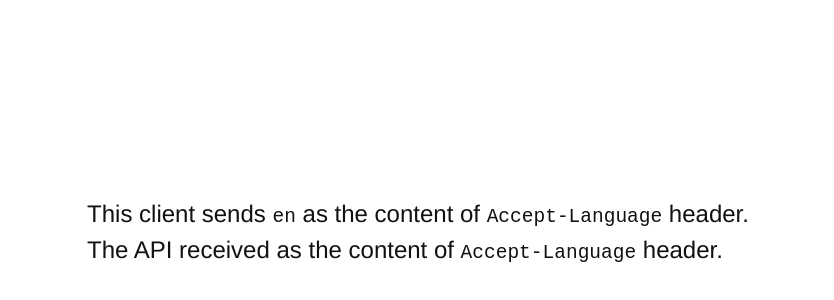
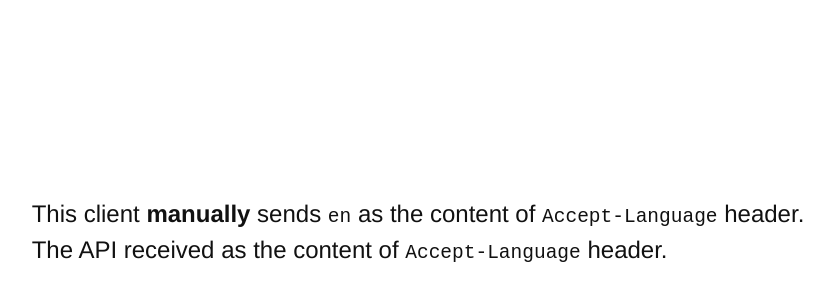
Before and after one commit to remi/brave-accept-language-override, a plain HTML site: page index.html in a window 1280 px wide. Shown: the part 168-468 px from the top of the page, without its empty margins (222-1056 px from the left). Drawn offline with Linux system fonts and the light colour scheme.

Commit message:
Add “manual” mention

```diff
--- a/index.html
+++ b/index.html
@@ -39,7 +39,7 @@
 </head>
 <body>
   <div>
-    <p>This client sends <code id="header-original-value"></code> as the content of <code>Accept-Language</code> header.</p>
+    <p>This client <strong>manually</strong> sends <code id="header-original-value"></code> as the content of <code>Accept-Language</code> header.</p>
     <p>The API received <code id="header-value"></code> as the content of <code>Accept-Language</code> header.</p>
   </div>
 
```
